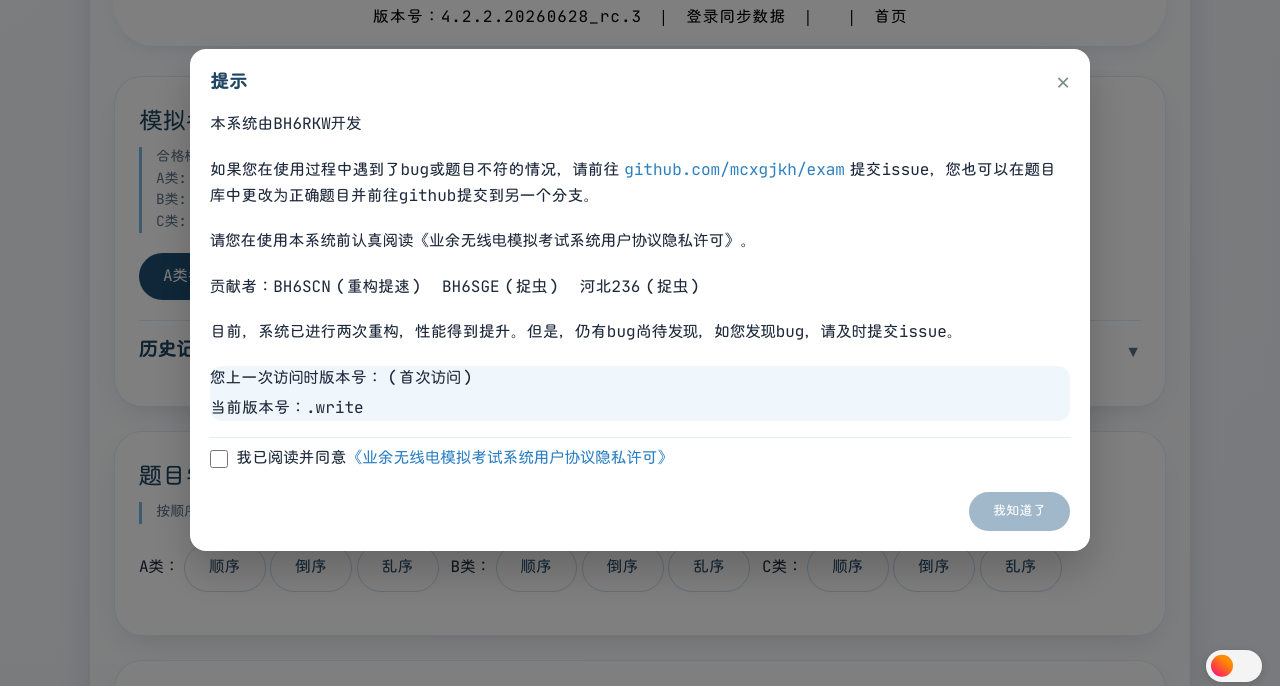
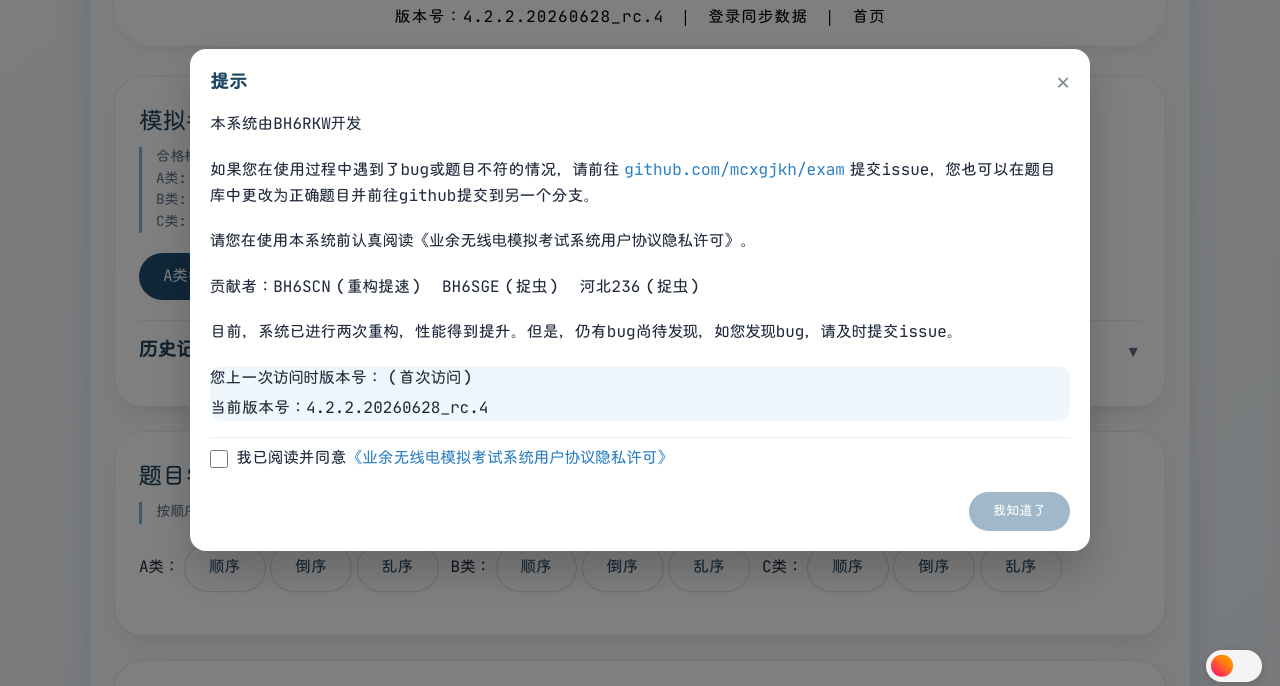
Before and after one commit to mcxgjkh/exam, a website: page index.html in a window 1280 px wide. Shown: the part 100-786 px from the top of the page. Drawn offline with nearby package versions, Linux system fonts and the light colour scheme; a script that the page names is missing.

Commit message:
Update index.html

```diff
--- a/index.html
+++ b/index.html
@@ -26,7 +26,7 @@
     <link rel="canonical" href="https://exam.bh6rkw.dpdns.org/">
     <meta name="viewport" content="width=device-width, initial-scale=1.0">
     <meta name='description' content='最新题库的业余无线电考试刷题模拟系统，提供刷题练习，模拟考试，错题重练，收藏题目，搜索题目的功能。'>
-    <meta name="version" content="4.2.2.20260628_rc.3">
+    <meta name="version" content="4.2.2.20260628_rc.4">
     <title>2026年业余无线电考试刷题模拟系统</title>
     <script>
     // 全局版本号
@@ -121,8 +121,10 @@
     <div class="container">
         <header>
             <h1>业余无线电考试刷题模拟系统</h1>
-            <p class="version"><script>document.write('版本号：' + window.__VERSION__);</script>　|　<span id="examAuthBtn" style="cursor:pointer;"></span>　|　<span id="examSyncWrap" style="display:none;">　|　<a href="#" id="examSyncBtn" style="text-decoration:none;color:#666;">↻ 同步</a></span>　|　<a href="https://bh6rkw.dpdns.org" style="text-decoration:none;color:#666;">首页</a></p>
+            <p class="version">版本号：<span id="ver-text"></span>　|　<span id="examAuthBtn" style="cursor:pointer;"></span>　|　<span id="examSyncWrap" style="display:none;"><a href="#" id="examSyncBtn" style="text-decoration:none;color:#666;">↻ 同步</a>　|　</span><a href="https://bh6rkw.dpdns.org" style="text-decoration:none;color:#666;">首页</a></p>
         </header>
+
+        <script>document.getElementById('ver-text').textContent = window.__VERSION__;</script>
 
         <!-- 主启动界面 (默认显示) -->
         <div id="start-screen" class="start-screen">
```
